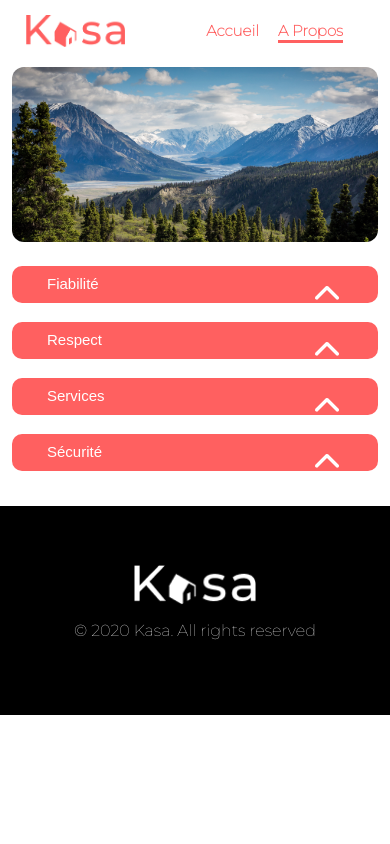
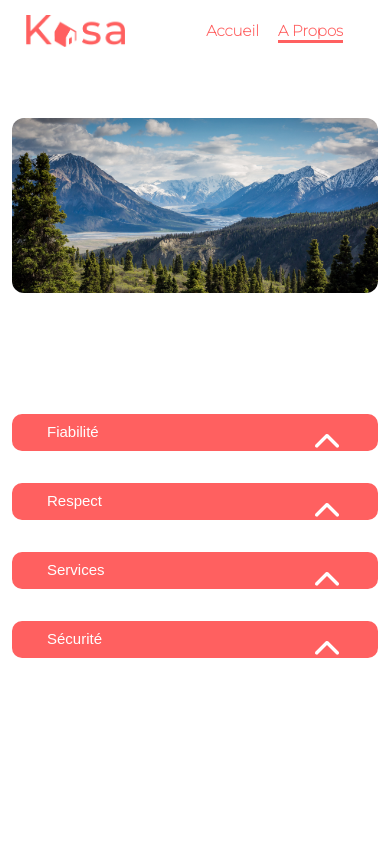
Before and after one commit to MartinDHM/Kasa-App, a React (Create React App) app in the folder kasa_app/: page /propos in a window 390 px wide. Shown: the top 844 px of the page. Built offline with nearby package versions, Linux system fonts and the light colour scheme; a web font is replaced by a local one.

Commit message:
mise en place du responsive de l'app react

```diff
--- a/kasa_app/src/Sass/layout/_App.scss
+++ b/kasa_app/src/Sass/layout/_App.scss
@@ -138,18 +138,21 @@ body {
 }
 .Banner-Background {
   border-radius: 12px;
-  margin: 45px 19px 40px 15px;
+  margin: 72px 19px 72px 15px;
+  height: 122px;
 }
 .Banner-title {
   font-size: 19px;
   width: 79%;
   justify-content: center;
   display: flex;
+  margin-top: 5%;
 }
+
 .Banner-about{
   border-radius: 12px;
   height: 175px;
-  margin: 46px 12px 5px 12px;
+  margin: 97px 12px 89px 12px;
 }
 .location-card {
   width: 90%;
@@ -163,6 +166,7 @@ body {
   height: 100%;
   border-radius: 25px;
   flex-direction: column;
+  margin-bottom: 0;
   }
   .location-title {
     font-size: 15px;
--- a/kasa_app/src/Sass/layout/_Carrousel.scss
+++ b/kasa_app/src/Sass/layout/_Carrousel.scss
@@ -43,6 +43,7 @@
     display: flex;
     justify-content: center;
     margin-top: 15px;
+    color: white;
   }
   @media (max-width: 1024px) {
     .image-carrousel {
--- a/kasa_app/src/Sass/layout/_Collapse.scss
+++ b/kasa_app/src/Sass/layout/_Collapse.scss
@@ -46,7 +46,7 @@
     }
   .Collapse-card {
     width: 100%;
-    margin: 19px 0;
+    margin: 32px 0 32px 0;
     height: 37px;
     font-size: 15px;
   }
--- a/kasa_app/src/Sass/layout/_Error404.scss
+++ b/kasa_app/src/Sass/layout/_Error404.scss
@@ -24,7 +24,6 @@
 }
 .back-link {
     color: $red;
-    width: 127%;
 }
 .back-link:hover {
     border-bottom: $red solid 1px ;
@@ -37,7 +36,7 @@
     }
     .notfound-title {
         font-size: 166px;
-        margin-top: -13pc;
+        margin-top: -1pc;
     }
     .notfound-text {
         font-size: 18px;
@@ -47,5 +46,6 @@
     .back-link {
         margin-top: 0;
         margin-bottom: -13pc;
+        width: 127%;
     }
 }
--- a/kasa_app/src/Sass/layout/_HeaderFooter.scss
+++ b/kasa_app/src/Sass/layout/_HeaderFooter.scss
@@ -81,4 +81,7 @@
   .Navbar {
     width: 100%;
   }
+  footer {
+    margin-top: 198px;
+  }
 }
--- a/kasa_app/src/Sass/main.css
+++ b/kasa_app/src/Sass/main.css
@@ -88,6 +88,9 @@
   }
   .Navbar {
     width: 100%;
+  }
+  footer {
+    margin-top: 198px;
   }
 }
 .main-container {
@@ -240,18 +243,20 @@ a {
   }
   .Banner-Background {
     border-radius: 12px;
-    margin: 45px 19px 40px 15px;
+    margin: 72px 19px 72px 15px;
+    height: 122px;
   }
   .Banner-title {
     font-size: 19px;
     width: 79%;
     justify-content: center;
     display: flex;
+    margin-top: 5%;
   }
   .Banner-about {
     border-radius: 12px;
     height: 175px;
-    margin: 46px 12px 5px 12px;
+    margin: 97px 12px 89px 12px;
   }
   .location-card {
     width: 90%;
@@ -264,6 +269,7 @@ a {
     height: 100%;
     border-radius: 25px;
     flex-direction: column;
+    margin-bottom: 0;
   }
   .location-title {
     font-size: 15px;
@@ -326,7 +332,7 @@ a {
   }
   .Collapse-card {
     width: 100%;
-    margin: 19px 0;
+    margin: 32px 0 32px 0;
     height: 37px;
     font-size: 15px;
   }
@@ -364,7 +370,6 @@ a {
 
 .back-link {
   color: #FF6060;
-  width: 127%;
 }
 
 .back-link:hover {
@@ -379,7 +384,7 @@ a {
   }
   .notfound-title {
     font-size: 166px;
-    margin-top: -13pc;
+    margin-top: -1pc;
   }
   .notfound-text {
     font-size: 18px;
@@ -389,6 +394,7 @@ a {
   .back-link {
     margin-top: 0;
     margin-bottom: -13pc;
+    width: 127%;
   }
 }
 .logement-container {
@@ -573,6 +579,7 @@ a {
   display: flex;
   justify-content: center;
   margin-top: 15px;
+  color: white;
 }
 
 @media (max-width: 1024px) {
```
Also changed, not shown: 1 other file (tests, documents, lock files or other folders).
